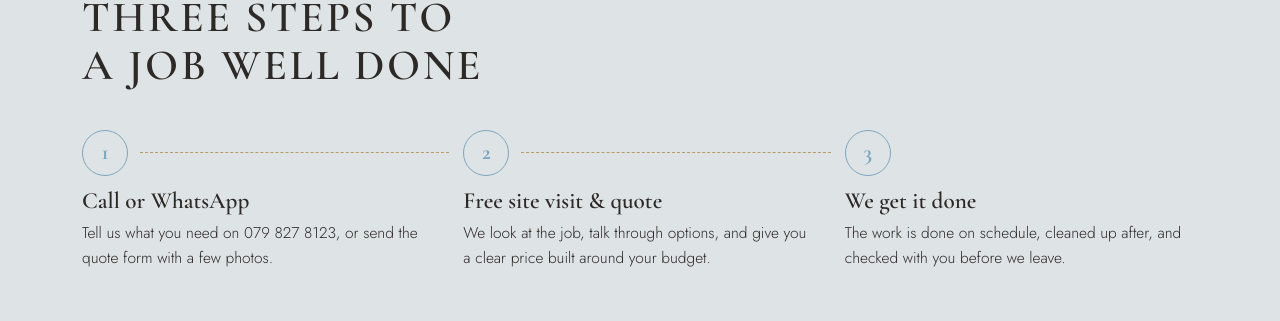
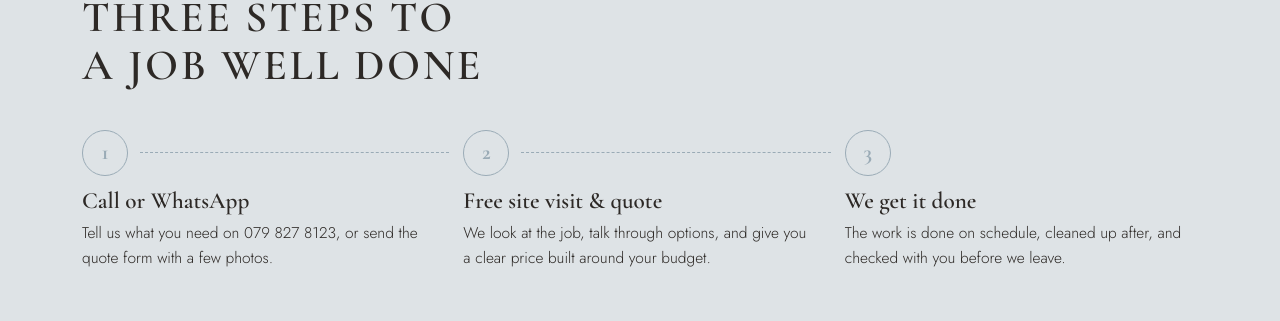
Before and after one commit to adinwalls/fundi-site, a plain HTML site: page index.html in a window 1280 px wide. Shown: the part 2759-3080 px from the top of the page. Drawn offline with nearby package versions, Linux system fonts and the light colour scheme.

Commit message:
Colour the step circles, numbers and dashed line #9aabb6 (#52)
Claude-Session: https://claude.ai/code/session_01Cv454hG2vaowC3wLJPyERG

Co-authored-by: Claude <noreply@anthropic.com>

```diff
--- a/index.html
+++ b/index.html
@@ -492,6 +492,8 @@ main > div:nth-of-type(1) > section:nth-of-type(4) .split .copy .btn-row{margin-
 main > div:nth-of-type(1) > section:nth-of-type(4) .split{grid-template-columns:minmax(0,1fr) minmax(0,2fr);align-items:center}
 #teamPhoto{width:100%;aspect-ratio:3/4;object-fit:cover;border-radius:6px;display:block}
 @media (max-width:860px){main > div:nth-of-type(1) > section:nth-of-type(4) .split{grid-template-columns:1fr}#teamPhoto{aspect-ratio:4/3;object-position:center 60%}}
+#stepsBand .steps li::before{color:#9aabb6 !important;border-color:#9aabb6 !important}
+#stepsBand .steps li:not(:last-child)::after{border-top-color:#9aabb6 !important}
 </style>
 
 <svg width="0" height="0" style="position:absolute" aria-hidden="true">
```
Also changed, not shown: trusted-local-pro/index.html (+2 -0 lines).
